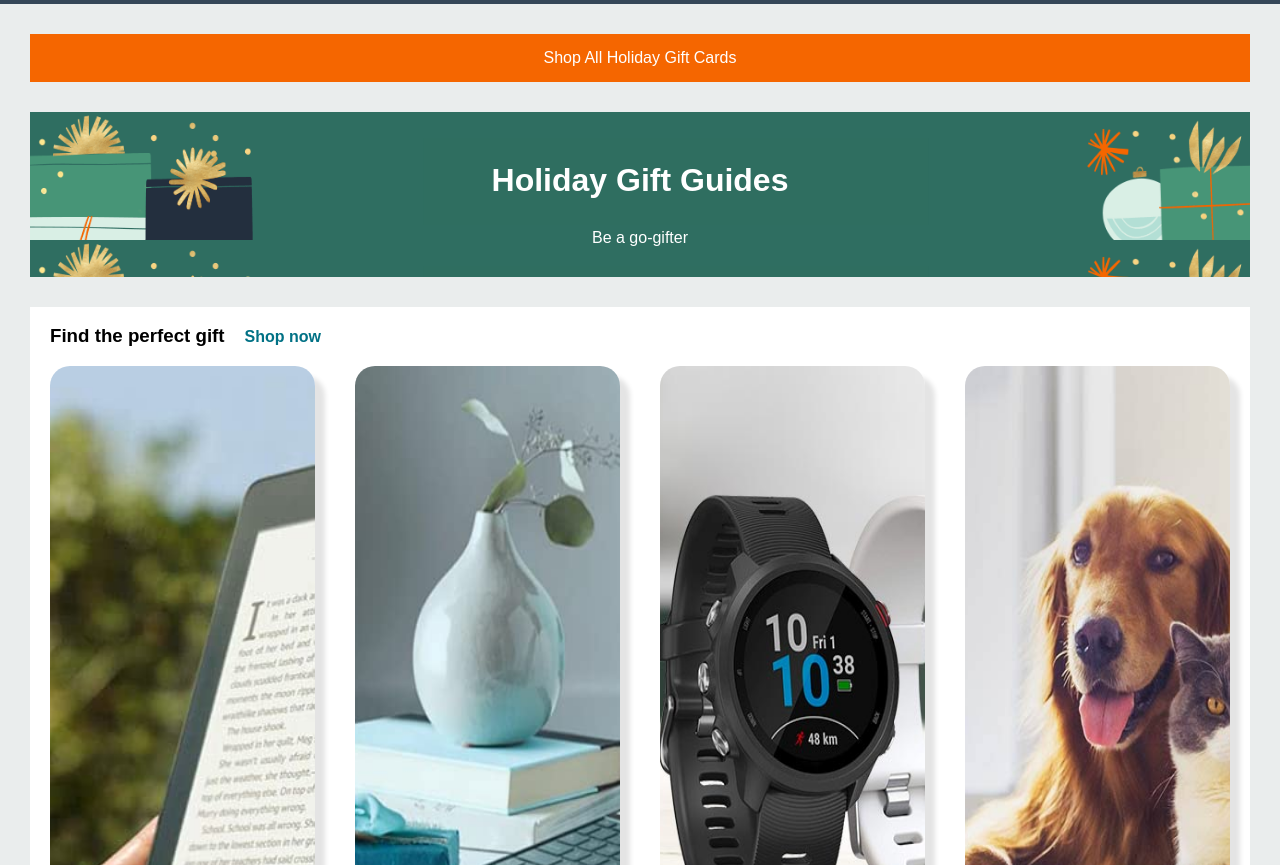
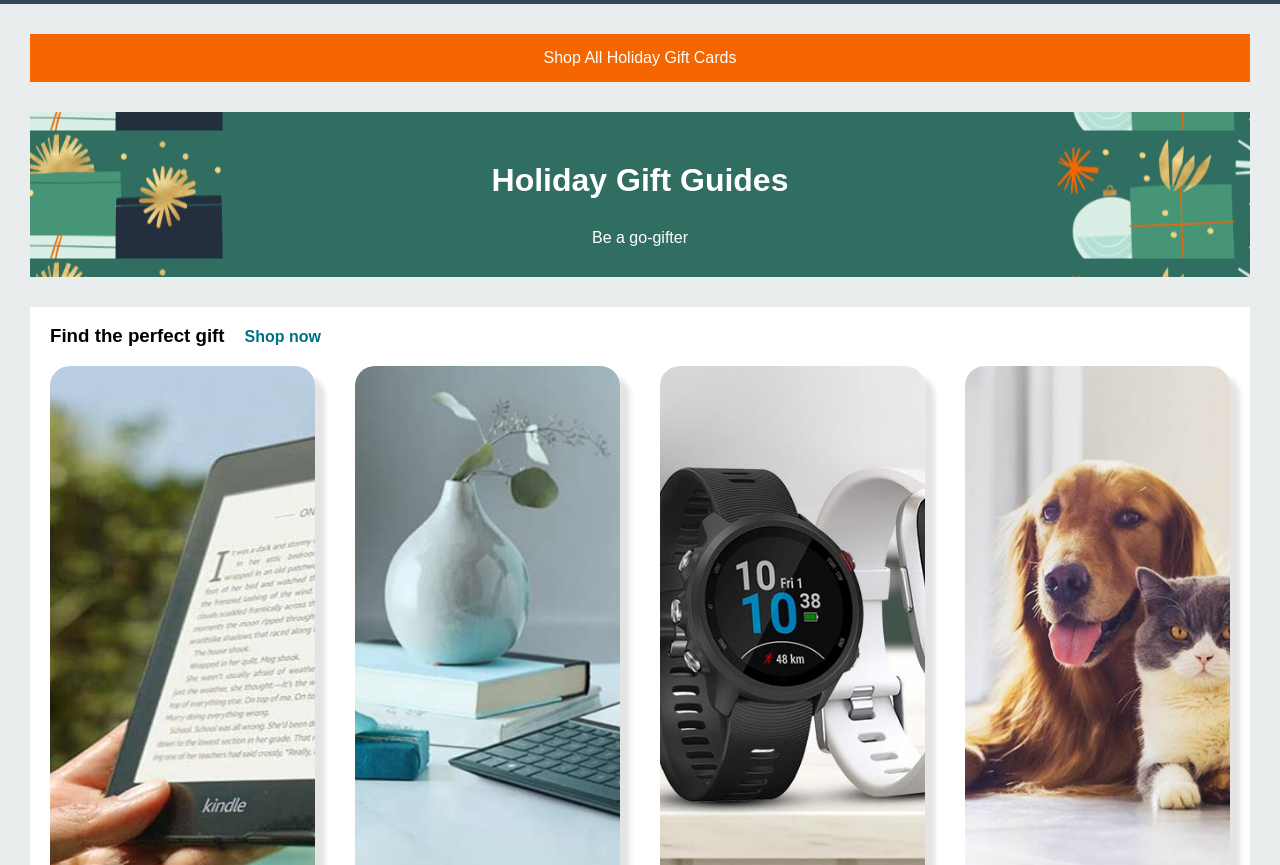
Before and after one commit to IvanDiMatteo/Esercizio-D-3, a plain HTML site: page index.html in a window 1280 px wide. Shown: the part 87-952 px from the top of the page. Drawn offline with Linux system fonts and the light colour scheme.

Commit message:
Update style.css

```diff
--- a/style.css
+++ b/style.css
@@ -41,7 +41,7 @@ main {
 }
 
 #title_div {
-    background-image: url(assets/bg-image.png);
+    background: url(assets/bg-image.png) repeat center;
     margin-top: 30px;
 }
 
@@ -77,7 +77,8 @@ main {
 }
 
 #perfect_gift_images {
-    display: flex
+    display: flex;
+    justify-content: space-around;
 }
 
 .cropper {
@@ -86,16 +87,20 @@ main {
     margin-right: 20px;
     margin-bottom: 20px;
     border-radius: 20px;
-    width: 500px;
-    height: 650px;
+    width: 450px;
+    height: 550px;
     overflow: hidden;
     box-shadow: 10px 10px 5px rgb(228, 228, 228);
 }
 
 .gifts {
-    height: 700px;
-    width: 700px;
-    margin-left: -130px;
+    height: 550px;
+    width: 670px;
+    margin-left: -150px;
+}
+
+.ps_and_marshall {
+    width: 100%;
 }
 
 .gaming_div {
@@ -104,7 +109,6 @@ main {
 
 .psimage_div {
     width: 100%;
-    height: 800px;
     overflow: hidden;
 }
 
```
